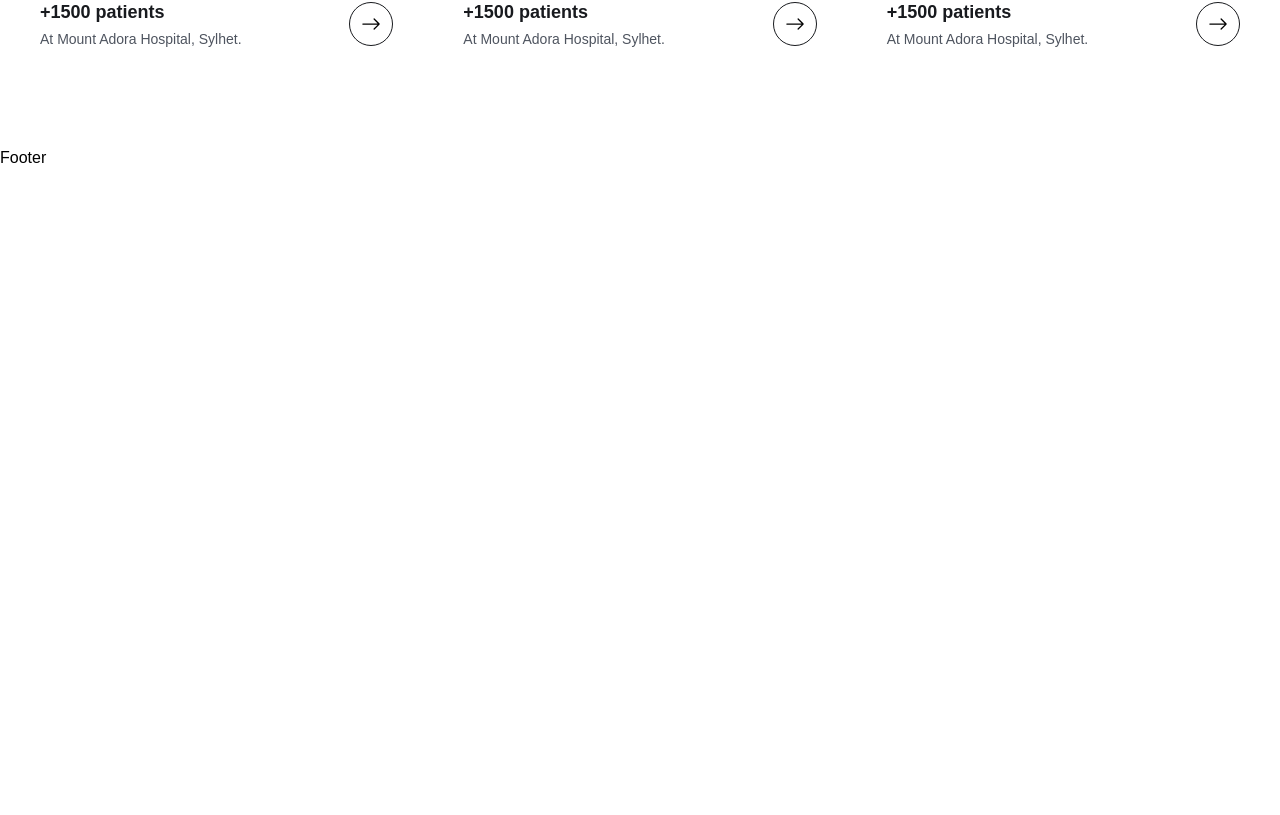
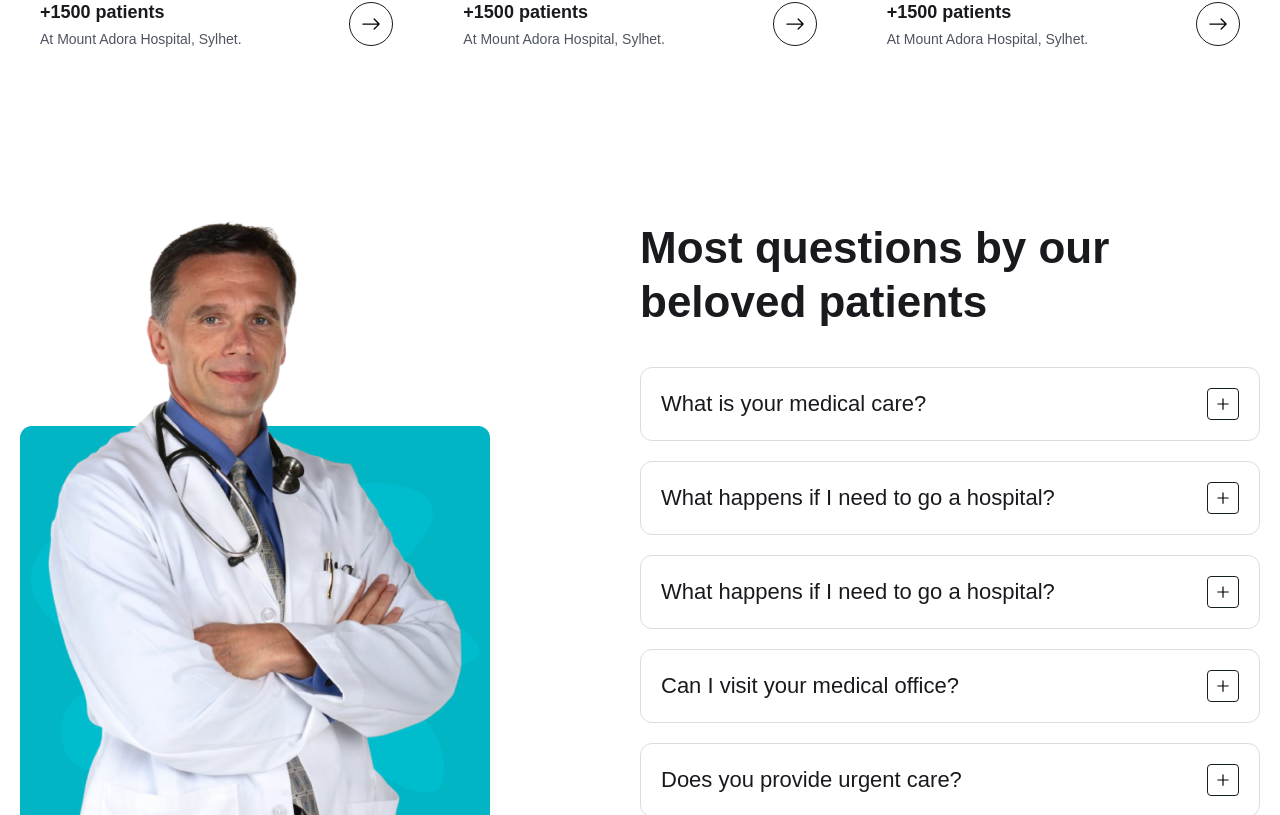
Before and after one commit to SathurshanPrabaharan/medicare-booking-app, a React (Vite) app in the folder frontend/: page / in a window 1280 px wide. Shown: the part 4565-5380 px from the top of the page. Before the commit the page ends 4735 px from the top, so only its background shows below. Built offline with nearby package versions, Linux system fonts and the light colour scheme.

Commit message:
Implement FAQ section

```diff
--- /dev/null
+++ b/frontend/src/Components/Faqs/FaqItem.jsx
@@ -0,0 +1,32 @@
+import React, { useState } from "react";
+import { AiOutlineMinus, AiOutlinePlus } from "react-icons/ai";
+
+const FaqItem = ({ item }) => {
+  const [isOpen, setIsOpen] = useState(false);
+
+  const toggleAccordion = () => {
+    setIsOpen(!isOpen);
+  };
+  return (
+    <div className="p-3 lg:p-5 rounded-[12px] border border-solid border-[#D9DCE2] mb-5 cursor-pointer">
+      <div
+        className="flex items-center justify-between gap-5"
+        onClick={toggleAccordion}
+      >
+        <h4 className="text-[16px] leading-7 lg:text-[22px] lg:leading-8 text-headingColor">
+          {item.question}
+        </h4>
+        <div
+          className={` ${isOpen && "bg-primaryColor text-white border-none"} w-7 h-7  lg:w-8 lg:h-8 border border-solid border-[#141F21] rounded flex items-center justify-center`}
+        >
+          {isOpen ? <AiOutlineMinus /> : <AiOutlinePlus />}
+        </div>
+      </div>
+      {isOpen && <div className="mt-4">
+        <p className="text-[14px] leading-6 lg:text-[16px] lg:leading-7 font-[400] text-textColor">{item.content}</p>
+        </div>}
+    </div>
+  );
+};
+
+export default FaqItem;
--- /dev/null
+++ b/frontend/src/Components/Faqs/FaqList.jsx
@@ -0,0 +1,16 @@
+import React from 'react'
+import {faqs} from '../../assets/data/faqs'
+import FaqItem from './faqItem'
+
+
+const FaqList = () => {
+  return (
+    <>
+    <ul className='mt-[38px]'>
+        {faqs.map((item,index)=><FaqItem key={index} item={item} />)}
+    </ul>
+    </>
+  )
+}
+
+export default FaqList
--- a/frontend/src/Pages/Home.jsx
+++ b/frontend/src/Pages/Home.jsx
@@ -6,6 +6,7 @@
 import icon02 from "../assets/images/icon02.png";
 import icon03 from "../assets/images/icon03.png";
 import featureImg from "../assets/images/feature-img.png";
+import faqImg from "../assets/images/faq-img.png";
 import videoIcon from "../assets/images/video-icon.png";
 import avatarIcon from "../assets/images/avatar-icon.png";
 import { Link } from "react-router-dom";
@@ -13,6 +14,7 @@
 import About from "../Components/About/About";
 import ServiceList from "../Components/Services/ServiceList";
 import DoctorList from "../Components/Doctors/DoctorList";
+import FaqList from "../Components/Faqs/FaqList";
 
 function Home() {
   return (
@@ -259,10 +261,28 @@
               Excepturi, adipisci.
             </p>
           </div>
-          <DoctorList/>
+          <DoctorList />
         </div>
       </section>
       {/* =============== End Our great doctors ================  */}
+
+      {/* =============== FAQ section ================  */}
+      <section>
+        <div className="container">
+          <div className="flex justify-between gap-[50px] lg:gap-0 ">
+            <div className="w-1/2 hidden md:block">
+              <img src={faqImg} alt="" />
+            </div>
+            <div className="w-full md:w-1/2">
+              <h2 className="heading">
+                Most questions by our beloved patients
+              </h2>
+              <FaqList />
+            </div>
+          </div>
+        </div>
+      </section>
+      {/* =============== End FAQ section ================  */}
     </>
   );
 }
```
